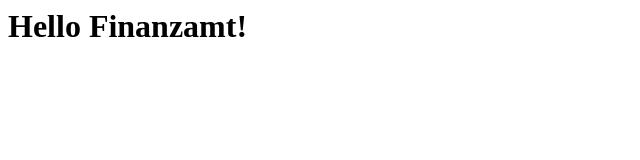
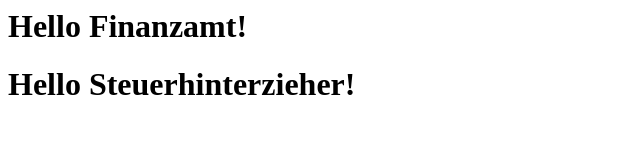
Before and after one commit to ReneBenkoUndDieSteuerttricks/Steuertricks-und-Lifehacks-im-berreich-steuern, a plain HTML site: page index.html in a window 1280 px wide. Shown: the whole page, without its empty margins (0-640 px from the left). Drawn offline with Linux system fonts and the light colour scheme.

Commit message:
Update index.html
Added "hello Steuerhinterzieher!"

```diff
--- a/index.html
+++ b/index.html
@@ -1,5 +1,6 @@
 <html>
   <body>
     <h1>Hello Finanzamt!</h1>
+    <h1>Hello Steuerhinterzieher!</h1>
   <body>
   </html>
```
